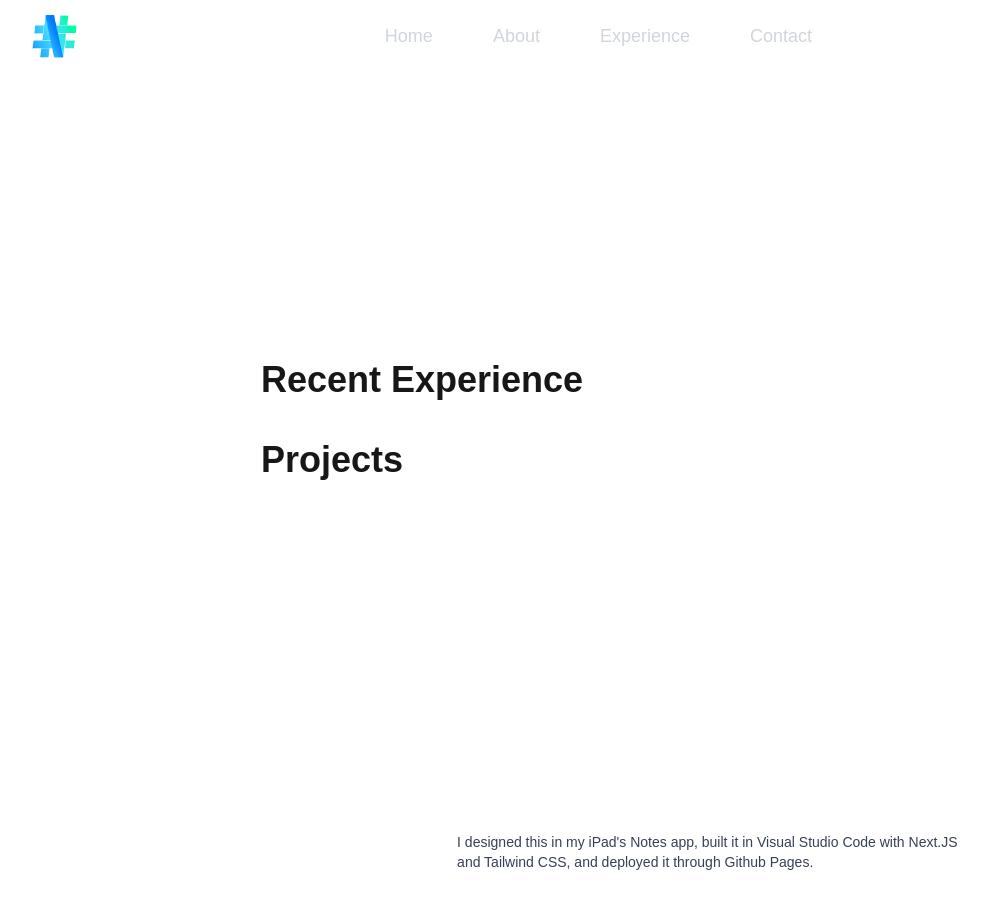
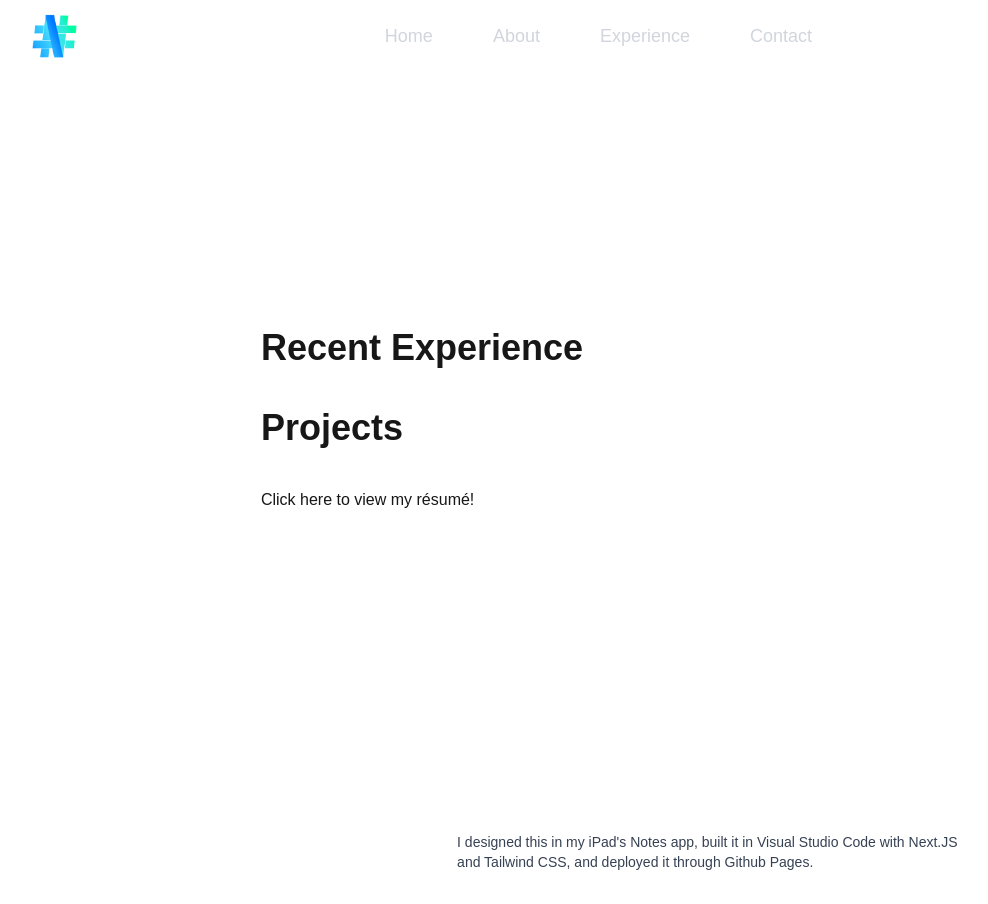
Before and after one commit to tagaritt/nashtag-dev, a Next.js app: page /experience in a window 1280 px wide. Shown: the whole page, without its empty margins (218-1206 px from the left). Built offline with nearby package versions, Linux system fonts and the light colour scheme.

Commit message:
Update page.tsx

```diff
--- a/app/experience/page.tsx
+++ b/app/experience/page.tsx
@@ -12,6 +12,10 @@ const page = () => {
             <div className="">
               <h1 className='text-4xl font-bold text-left mx-105 mt-10'>Projects</h1>
             </div>
+
+            <div className="">
+              <p className='text-0.5xl font-normal text-left mx-105 mt-10'>Click here to view my r&eacute;sum&eacute;!</p>
+            </div>
         </div>
     </div>
   )
```
